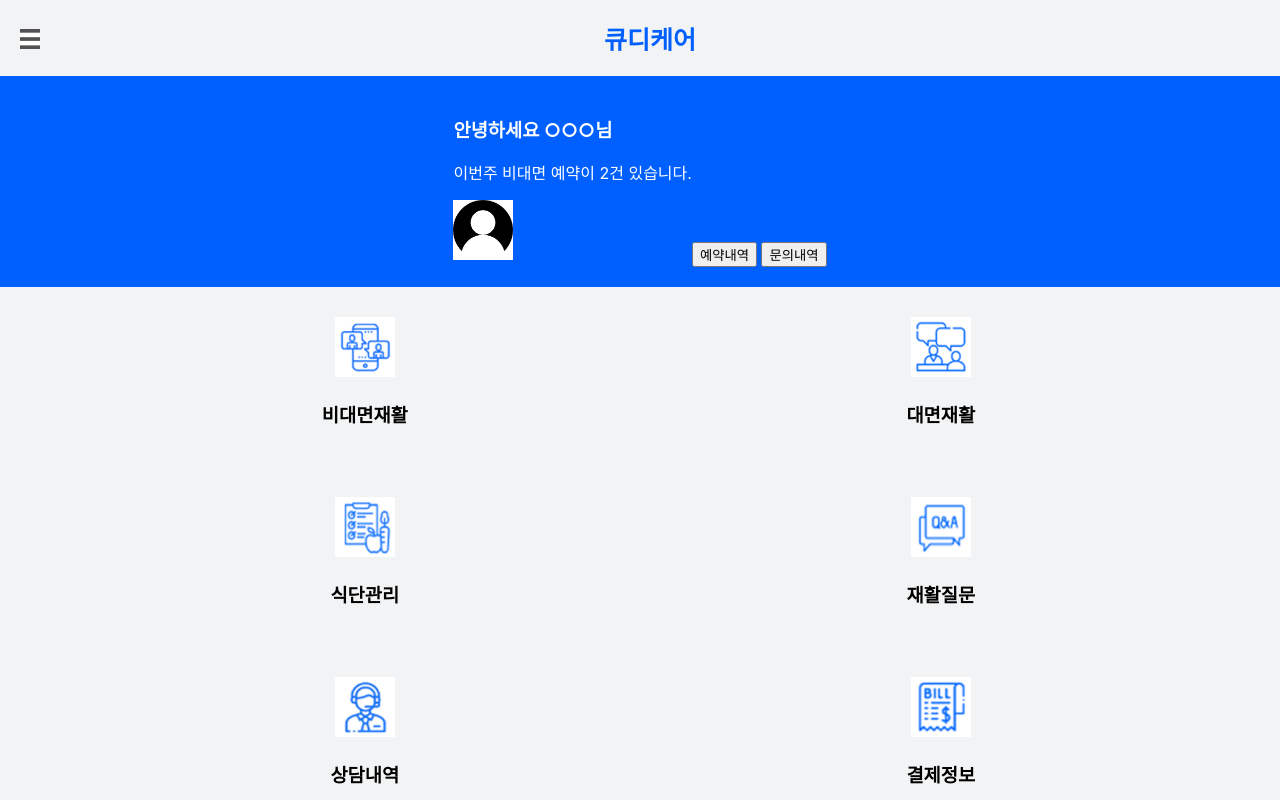
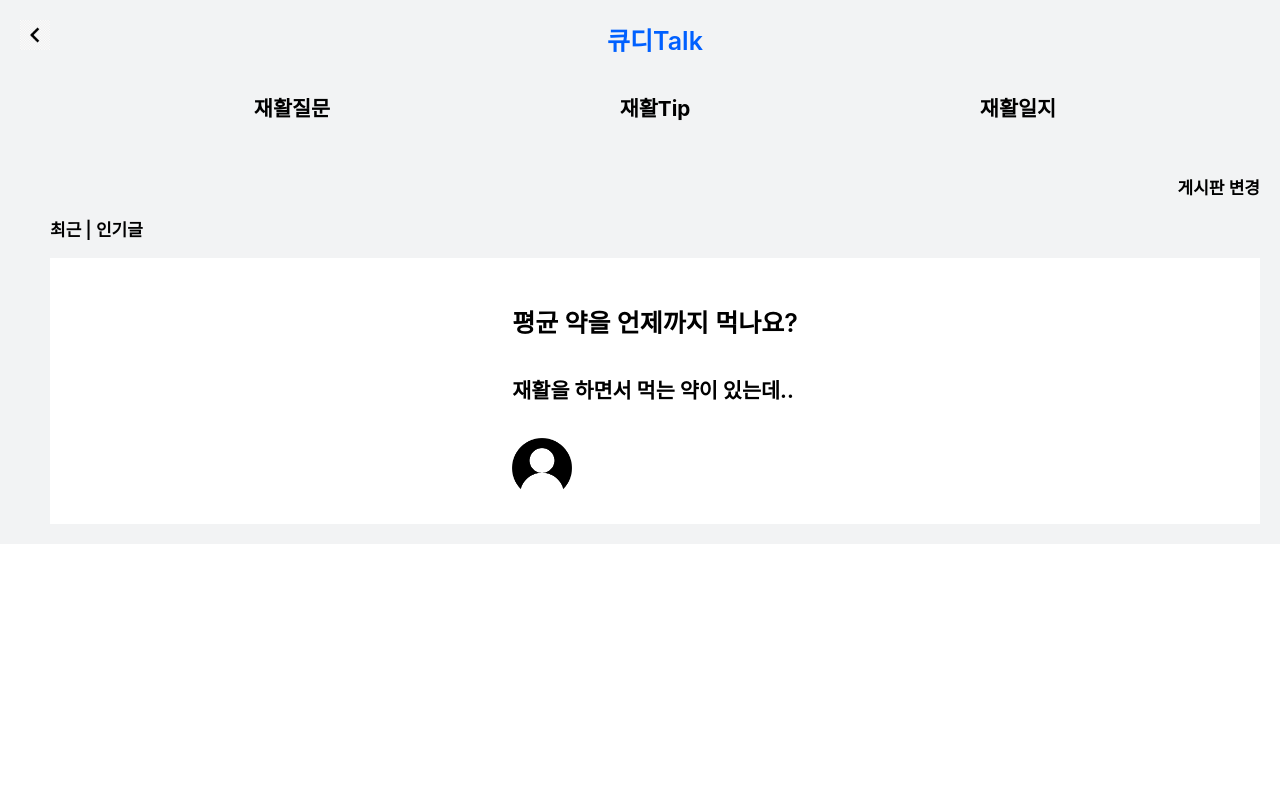
Before and after one commit to ahnss0610/profeta, a React (Create React App) app: page / in a window 1280 px wide. Shown: the top 800 px of the page. Built offline with nearby package versions, Linux system fonts and the light colour scheme.

Commit message:
큐디톡 페이지 1

```diff
--- a/src/App.css
+++ b/src/App.css
@@ -8,8 +8,8 @@
 
 .modal {
   padding: 20px;
-  color: white;
-  background: #0060ff;
+  color: black;
+  background: white;
 }
 
 .m {
@@ -26,12 +26,24 @@ display: inline-block;
   padding: 20px;
   font-size: 25px;
   box-sizing: border-box;
-  font-weight: 1000;
+  font-weight: 600;
 }
 .menu {
  text-align: center;
  display: table-cell;
  width: 1%;
+}
+.c{
+  margin-top: -50px;
+  color: black;
+  text-align: right;
+  font-size: 17px;
+
+}
+.cc {
+  color: black;
+  text-align: left;
+  font-size: 17px;
 }
 
 .footer{
@@ -39,9 +51,9 @@ display: inline-block;
 }
 
 .list {
+  color: black;
   display: table;
-  margin-top: 30px;
-  margin-left: 6%;
+  margin-left: 5%;
   /*text-align: left;*/
   width: 90%;
 }
--- a/src/App.js
+++ b/src/App.js
@@ -3,7 +3,7 @@ import React, { useState } from 'react';
 import logo from './logo.svg';
 import './App.css';
 import imgA from './images/프로필.png';
-import imgZ from './images/navigation-button.gif';
+import imgZ from './images/back.png';
 import img1 from './images/1.PNG';
 import img2 from './images/2.PNG';
 import img3 from './images/3.PNG';
@@ -14,50 +14,33 @@ import img7 from './images/하단.PNG';
 
 function App() {
 
- let [제목, 이름변경] = useState(['비대면재활', '대면재활', '식단관리',
- '재활질문', '상담내역', '결제정보', '재활예약', '건강', 'TALK', ]);
+ let [제목, 이름변경] = useState(['재활질문', '재활Tip', '재활일지' ]);
 
 return (
     <div className="App">
       <div className="Top-nav">
         <div className="menu">
-        <img src={imgZ}width='20' height='20' alt='testA'/>
+        <img src={imgZ}width='30' height='30' alt='testA'/>
       </div>
-        <div>큐디케어</div>
+        <div>큐디Talk</div>
+        <div className="list">
+        <div className="list1">
+        <h5>{ 제목[0] }</h5>
+        </div>
+        <div className="list1">
+        <h5>{ 제목[1] }</h5>
+        </div>
+        <div className="list1">
+        <h5>{ 제목[2] }</h5>
+        </div>
+      </div>
+      <div className="c">
+      <p>게시판 변경</p>
+      </div>
+      <div className="cc">
+      <p>최근 | 인기글</p>
       </div>
       <Modal/>
-      <div className="list">
-      <div className="list1">
-      <img src={img1}width='60' height='60' alt='testA'/>
-        <h3>{ 제목[0] }</h3>
-        </div>
-        <div className="list1">
-        <img src={img2}width='60' height='60' alt='testA'/>
-        <h3>{ 제목[1] } </h3>
-        </div>
-        </div>
-        <div className="lists">
-        <div className="list2">
-      <img src={img3}width='60' height='60' alt='testA'/>
-        <h3>{ 제목[2] }</h3>
-        </div>
-        <div className="list2">
-      <img src={img4}width='60' height='60' alt='testA'/>
-        <h3>{ 제목[3] }</h3>
-        </div>
-        </div>
-        <div className="listss">
-        <div className="list3">
-      <img src={img5}width='60' height='60' alt='testA'/>
-        <h3>{ 제목[4] }</h3>
-        </div>
-        <div className="list3">
-      <img src={img6}width='60' height='60' alt='testA'/>
-        <h3>{ 제목[5] }</h3>
-        </div>
-      </div>
-      <div className="footer">
-      <img src={img7}width='68%' alt='testA'/>
       </div>
     </div>
   );
@@ -67,13 +50,12 @@ return (
     return (
       <div className="modal">
         <div class="m">
-      <h3>안녕하세요 ○○○님</h3>
-      <p>이번주 비대면 예약이 2건 있습니다.</p>
+      <p>평균 약을 언제까지 먹나요?</p>
+      <h5>재활을 하면서 먹는 약이 있는데..</h5>
       <div>
       <img src={imgA}width='60' height='60' alt='testA'/>
       </div>
       </div>
-      <button onClick>예약내역</button> <button onClick>문의내역</button>
       </div>
     )
   }
```
Also changed, not shown: src/images/back.png (added).
